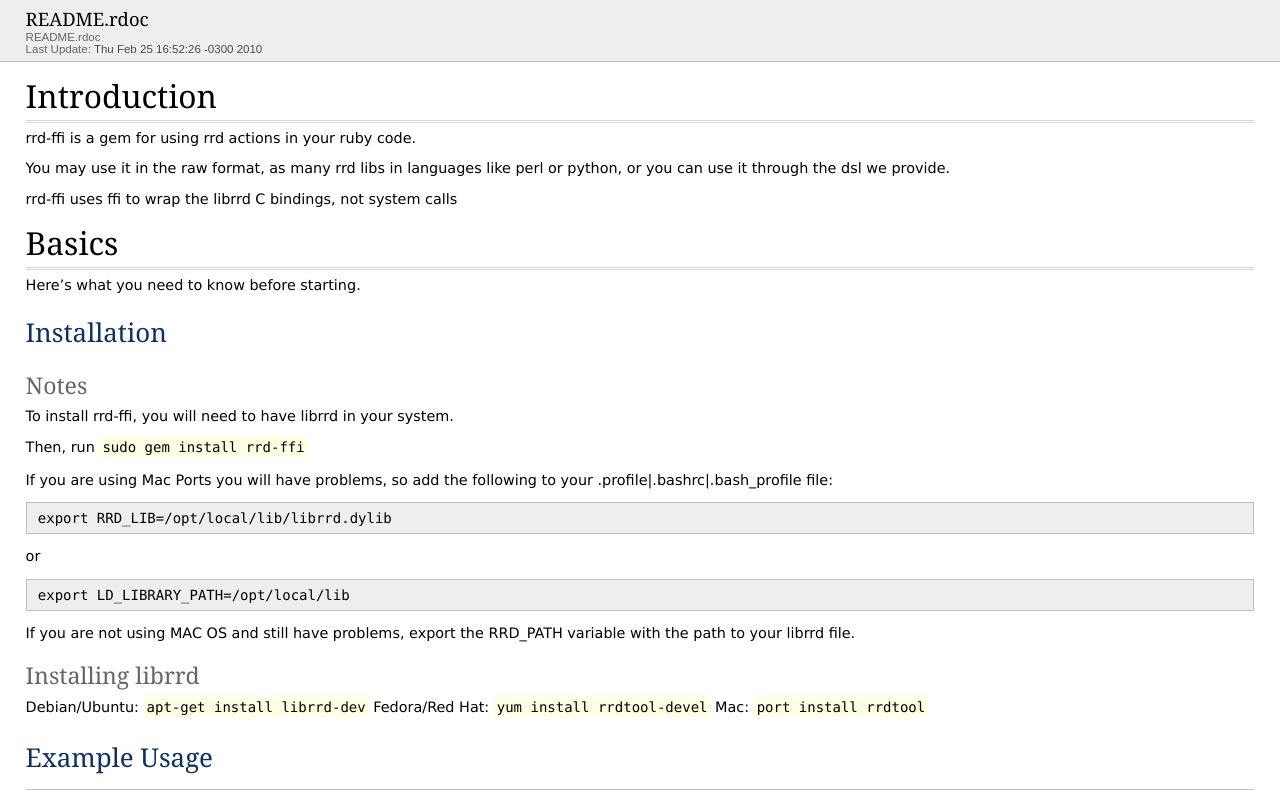
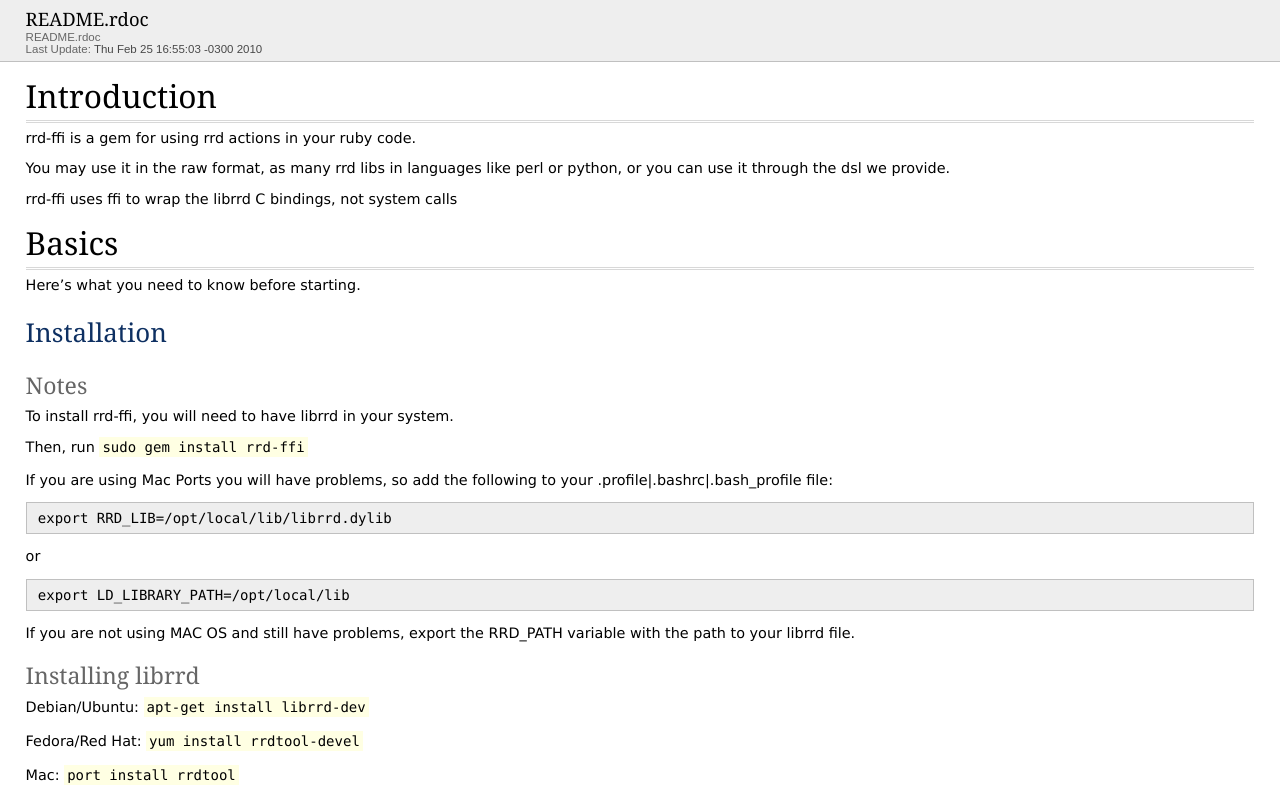
Before and after one commit to morellon/morellon.github.com, a plain HTML site: page rrd-ffi/files/README_rdoc.html in a window 1280 px wide. Shown: the top 790 px of the page. Drawn offline with Linux system fonts and the light colour scheme.

Commit message:
Updated doc

```diff
--- a/rrd-ffi/files/README_rdoc.html
+++ b/rrd-ffi/files/README_rdoc.html
@@ -31,7 +31,7 @@
         </div>
         <div class='last-update'>
           Last Update:
-          <span class='datetime'>Thu Feb 25 16:52:26 -0300 2010</span>
+          <span class='datetime'>Thu Feb 25 16:55:03 -0300 2010</span>
         </div>
       </div>
       <div id='content'>
@@ -75,8 +75,13 @@
             </p>
             <h3>Installing librrd</h3>
             <p>
-            Debian/Ubuntu: <tt>apt-get install librrd-dev</tt> Fedora/Red Hat: <tt>yum
-            install rrdtool-devel</tt> Mac: <tt>port install rrdtool</tt>
+            Debian/Ubuntu: <tt>apt-get install librrd-dev</tt>
+            </p>
+            <p>
+            Fedora/Red Hat: <tt>yum install rrdtool-devel</tt>
+            </p>
+            <p>
+            Mac: <tt>port install rrdtool</tt>
             </p>
             <h2>Example Usage</h2>
             <pre>require &quot;rrd&quot;&#x000A;rrd = RRD::Base.new(&quot;myrrd.rrd&quot;)&#x000A;# Restoring a rrd file from xml&#x000A;rrd.restore(&quot;myrrd.xml&quot;)&#x000A;&#x000A;# Fetching data from rrd&#x000A;rrd.fetch(:average).each {|line| puts line.inspect}&#x000A;&#x000A;# Collecting information from rrd&#x000A;puts rrd.info.to_yaml&#x000A;&#x000A;# Updating rrd (this rrd example has 3 datasources)&#x000A;rrd.update Time.now, 500, nil, 30&#x000A;&#x000A;# Looking for the first and last entered dates&#x000A;puts rrd.starts_at&#x000A;puts rrd.ends_at</pre>
```
Also changed, not shown: rrd-ffi/classes/RRD.html (+2 -2 lines), 1 other file.
